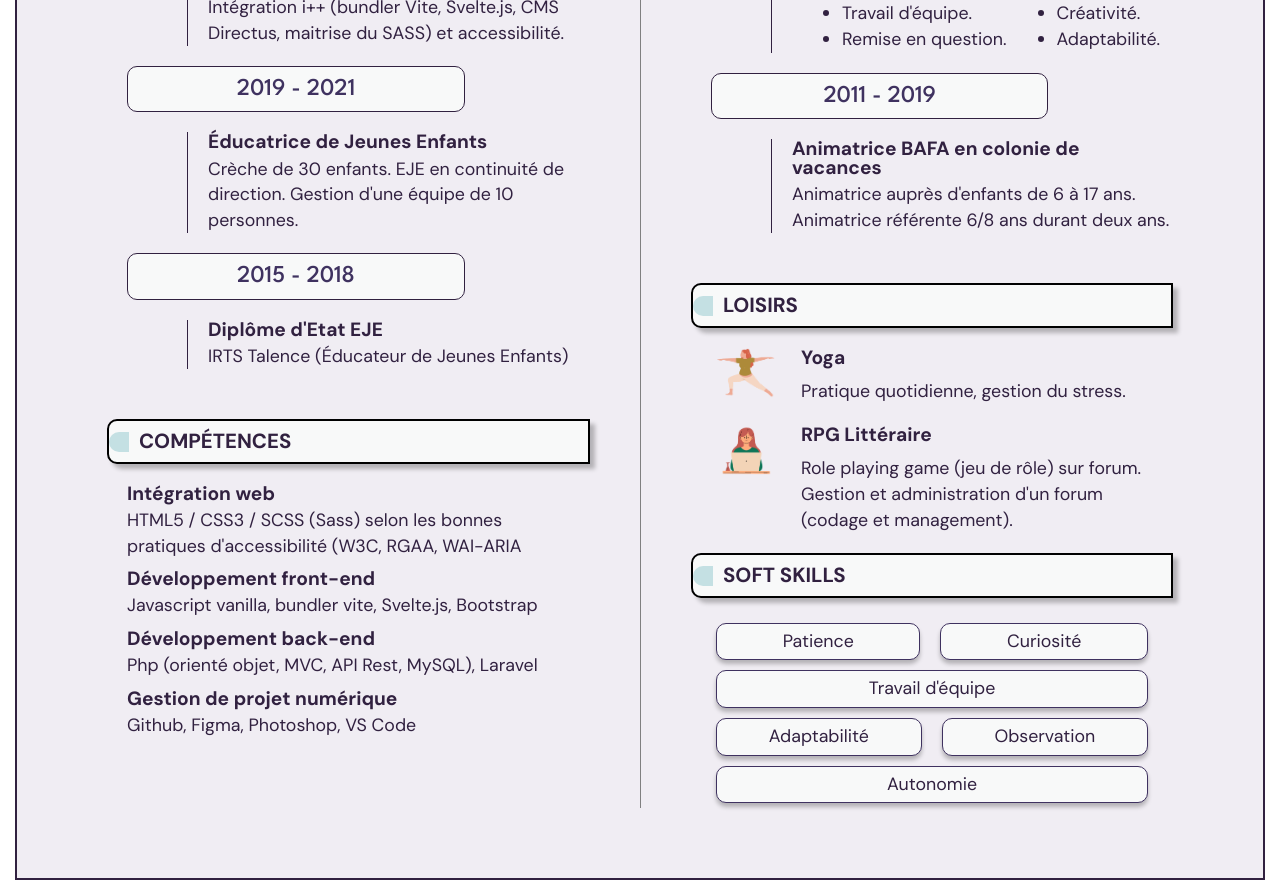
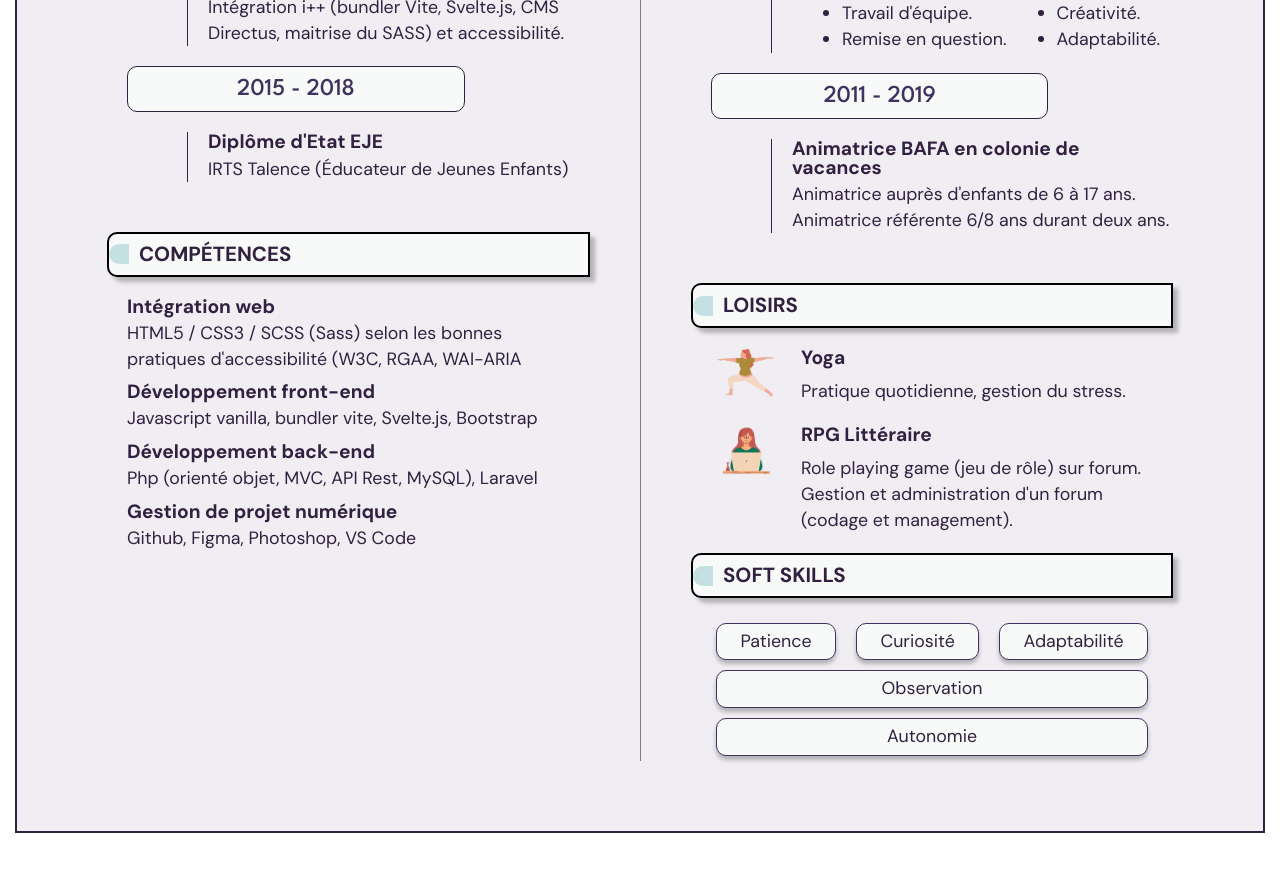
Before and after one commit to TamaraVioleau/CV-VioleauTamara, a Svelte app: page / in a window 1280 px wide. Shown: the part 1160-2055 px from the top of the page. After the commit the page ends 2008 px from the top, so only its background shows below. Built offline with nearby package versions, Linux system fonts and the light colour scheme; some icons are missing.

Commit message:
mise à jour

```diff
--- a/src/App.svelte
+++ b/src/App.svelte
@@ -91,16 +91,6 @@
               <span class="souligner">Spécialisation : </span>Intégration i++
               (bundler Vite, Svelte.js, CMS Directus, maitrise du SASS) et
               accessibilité.
-            </p>
-          </div>
-
-          <h4>2019 - 2021</h4>
-
-          <div class="cv__experience">
-            <h5>Éducatrice de Jeunes Enfants</h5>
-            <p class="p__experience">
-              Crèche de 30 enfants. EJE en continuité de direction. Gestion
-              d'une équipe de 10 personnes.
             </p>
           </div>
 
@@ -204,9 +194,6 @@
           <ul>
             <li class="patience">Patience</li>
             <li class="curiosite">Curiosité</li>
-          </ul>
-          <ul><li class="equipe">Travail d'équipe</li></ul>
-          <ul>
             <li class="adaptabilite">Adaptabilité</li>
             <li class="observation">Observation</li>
           </ul>
```
